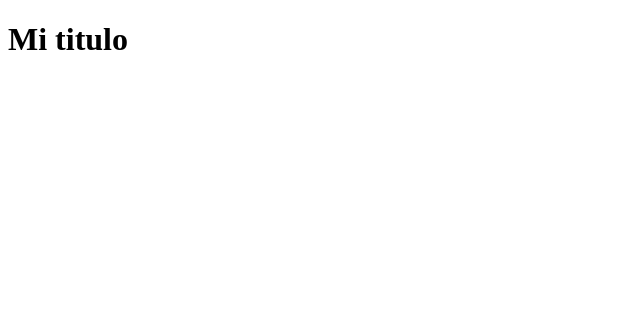
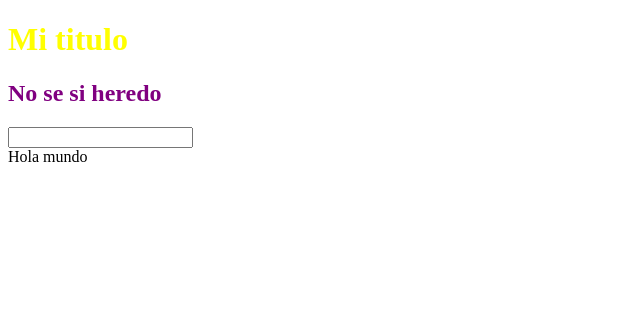
Before and after one commit to nicopicon98/css-ritchie, a plain HTML site: page Session_1/selectors.html in a window 1280 px wide. Shown: the whole page, without its empty margins (0-640 px from the left). Drawn offline with Linux system fonts and the light colour scheme.

Commit message:
Session_1 added

```diff
--- a/Session_1/selectors.html
+++ b/Session_1/selectors.html
@@ -1,20 +1,62 @@
 <!DOCTYPE html>
 <html lang="en">
+
 <head>
     <meta charset="UTF-8">
     <meta name="viewport" content="width=device-width, initial-scale=1.0">
     <title>Document</title>
     <style>
-        main > header > h1#mytitle{
+        /* Selector de elemento */
+        h1 {
+            color: brown;
+        }
 
+        h2 {
+            color: purple;
+        }
+
+        /* Selector de clase */
+        .my-class {
+            color: blue;
+        }
+        /* 0,0,0,0,0
+            1st -> !important
+            2nd -> inline styles
+            3rd -> id
+            4th -> class, attributes, pseudo-classes
+            5th -> elements, pseudo-elements
+        */
+        main > header.my-class > h1#my-title{
+
+        }
+
+        /* Selector de id */
+        #my-title {
+            color: yellow;
+        }
+
+        /* Selector de atributo */
+        [type="text"]{
+            color: green;
+        }
+
+        [disabled]{
+            background-color: red;
         }
     </style>
 </head>
+
 <body>
     <main>
-        <header>
+        <header class="my-class">
             <h1 id="my-title">Mi titulo</h1>
+            <h2>No se si heredo</h2>
+            <input type="text">
         </header>
+        <div class="" style="width:160px;height:160px">
+            Hola mundo
+        </div>
     </main>
 </body>
+
 </html>
```
Also changed, not shown: Session_1/background.html (+2 -2 lines), Session_1/colors.html (+2 -2 lines), Session_1/margin.html (+4 -0 lines).
